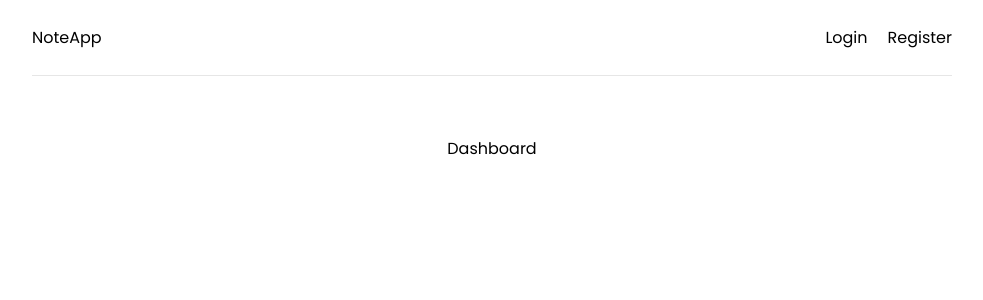
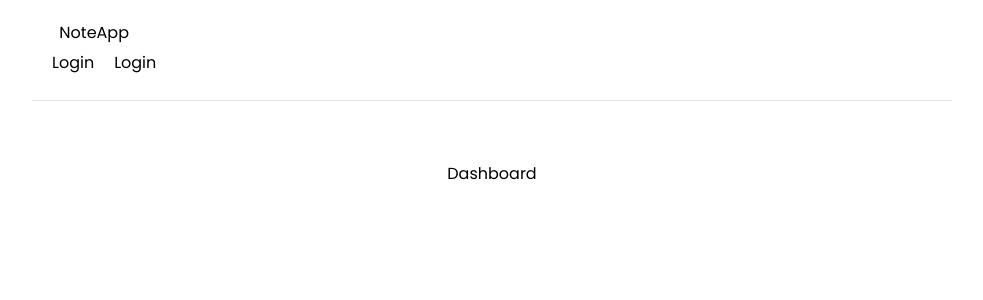
Before and after one commit to temisan0x/MERN, a React (Create React App) app in the folder client/: page / in a window 1280 px wide. Shown: the top 300 px of the page, without its empty margins (148-1131 px from the left). Built offline with nearby package versions, Linux system fonts and the light colour scheme.

Commit message:
chore: code cleanup

```diff
--- a/client/src/App.js
+++ b/client/src/App.js
@@ -8,12 +8,12 @@
   return (
     <>
       <Router>
-        <div className='container'>
-          <Header/>
-          <Routes>
-            <Route path='/' element={<Dashboard />} />
-            <Route path='/login' element={ <Login/>}/>
-            <Route path='register' element={ <Register/>}/>
+        <div className="container">
+          <Header />
+          <Routes >
+            <Route path="/" element={<Dashboard/>} >Dashboard</Route>
+            <Route path="/login" element={<Login />}>Login</Route>
+            <Route path="/register" element={<Register />}>Register</Route>
           </Routes>
         </div>
       </Router>
--- a/client/src/components/Header.jsx
+++ b/client/src/components/Header.jsx
@@ -4,18 +4,12 @@
     return (
         <header className="header">
             <div className="logo">
-                <Link to='/'>
-                    NoteApp
-                </Link>
+                <Link to="/">NoteApp</Link>
+                <ul>
+                    <li><Link to="/login">Login</Link></li>
+                    <li><Link to="/register">Login</Link></li>
+                </ul>
             </div>
-            <ul>
-                <li>
-                    <Link to="/login">Login</Link>
-                </li>
-                <li>
-                    <Link to="/register">Register</Link>
-                </li>
-            </ul>
         </header>
     )
 }
```
